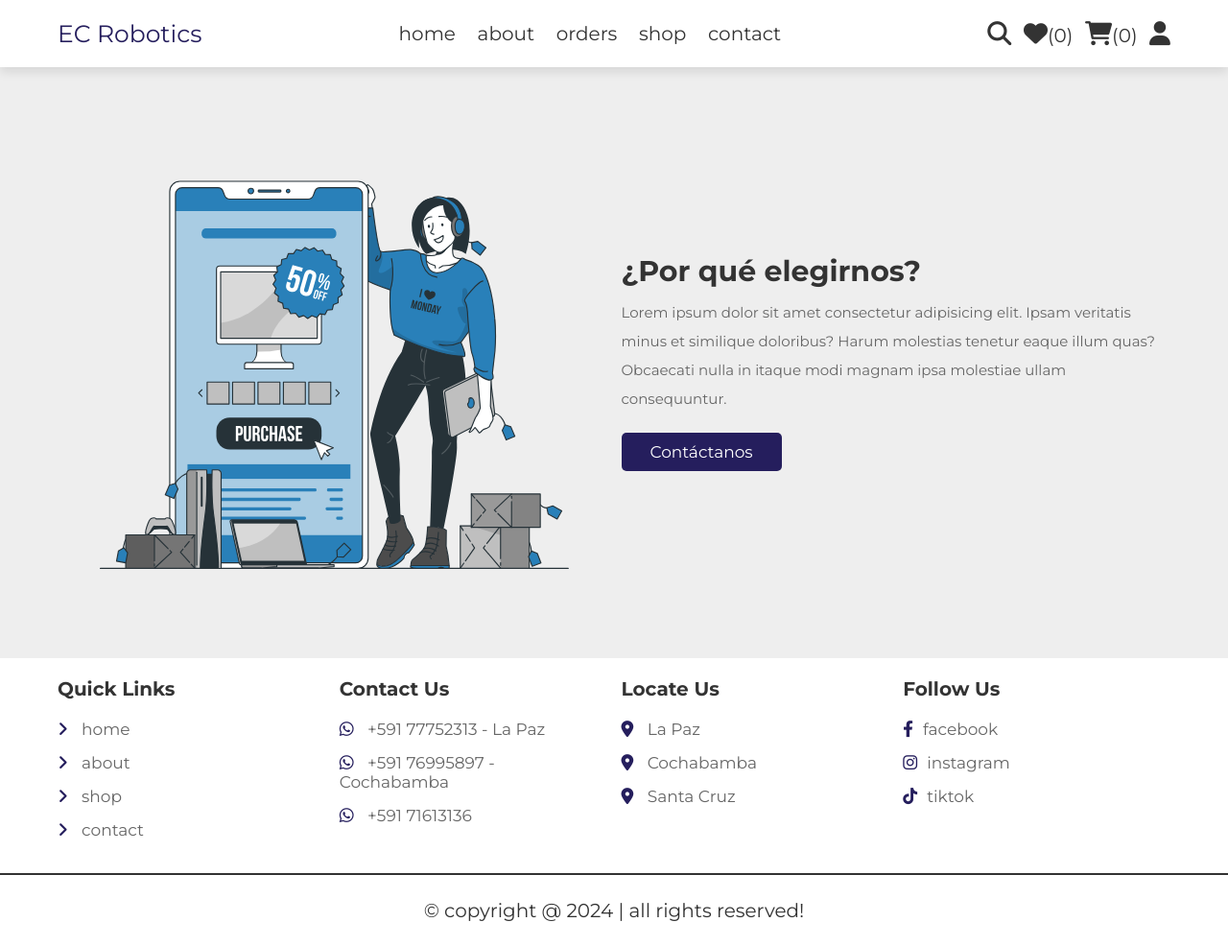
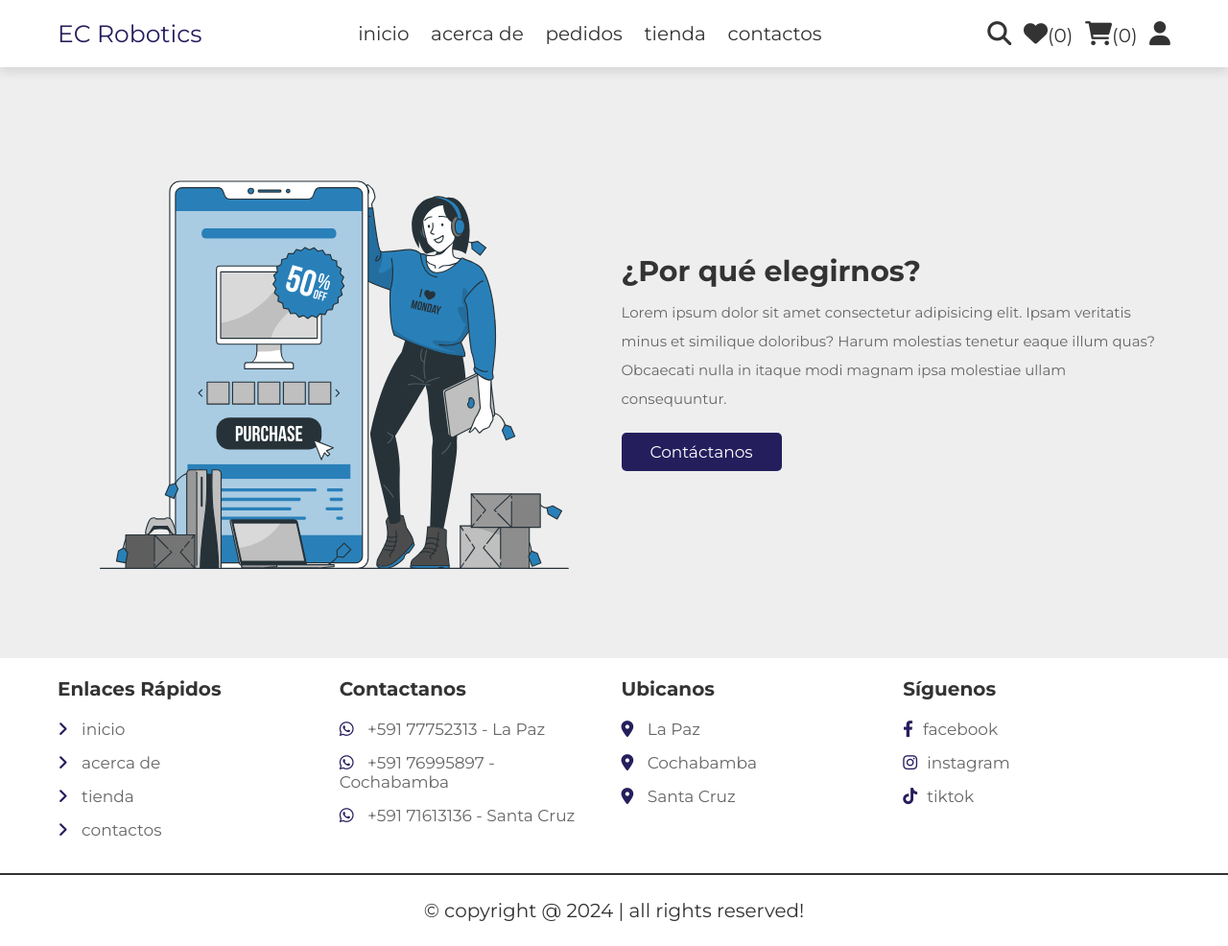
Before and after one commit to Jose-Antonio-0616/EC_Robotics_Web, a PHP site: page /about.php in a window 1280 px wide. Shown: the whole page at 96% size. Run offline with PHP 8.4, Linux system fonts and the light colour scheme; data that the repository does not hold is empty; some libraries are stand-ins or nearby versions; some web fonts are replaced.

Commit message:
Add files via upload

```diff
--- a/components/connect.php
+++ b/components/connect.php
@@ -3,7 +3,7 @@
 $servername = 'localhost';
 $username = 'root';
 $password = '';
-$database = 'tienda_db';
+$database = 'shop_db';
 
 $conn = new PDO("mysql: host=$servername;dbname=$database", $username, $password);
 
--- a/components/footer.php
+++ b/components/footer.php
@@ -3,28 +3,25 @@
     <section class="grid">
 
         <div class="box">
-            <h3>quick links</h3>
-            <a href="home.php"> <i class="fas fa-angle-right"></i> home</a>
-            <a href="about.php"> <i class="fas fa-angle-right"></i> about</a>
-            <a href="shop.php"> <i class="fas fa-angle-right"></i> shop</a>
-            <a href="contact.php"> <i class="fas fa-angle-right"></i> contact</a>
+            <h3>enlaces rápidos</h3>
+            <a href="home.php"> <i class="fas fa-angle-right"></i> inicio</a>
+            <a href="about.php"> <i class="fas fa-angle-right"></i> acerca de</a>
+            <a href="shop.php"> <i class="fas fa-angle-right"></i> tienda</a>
+            <a href="contact.php"> <i class="fas fa-angle-right"></i> contactos</a>
         </div>
 
         <div class="box">
-            <h3>contact us</h3>
-            <a target="_blank" href="https://api.whatsapp.com/send?phone=59177752313"><i
-                    class="fa-brands fa-whatsapp"></i> +591
+            <h3>contactanos</h3>
+            <a target="_blank" href="https://api.whatsapp.com/send?phone=59177752313"><i class="fa-brands fa-whatsapp"></i> +591
                 77752313 - La Paz</a>
-            <a target="_blank" href="https://api.whatsapp.com/send?phone=59176995897"><i
-                    class="fa-brands fa-whatsapp"></i> +591
+            <a target="_blank" href="https://api.whatsapp.com/send?phone=59176995897"><i class="fa-brands fa-whatsapp"></i> +591
                 76995897 - Cochabamba</a>
-            <a target="_blank" href="https://api.whatsapp.com/send?phone=59171613136"><i
-                    class="fa-brands fa-whatsapp"></i> +591
-                71613136</a>
+            <a target="_blank" href="https://api.whatsapp.com/send?phone=59171613136"><i class="fa-brands fa-whatsapp"></i> +591
+                71613136 - Santa Cruz</a>
         </div>
 
         <div class="box">
-            <h3>locate us</h3>
+            <h3>ubicanos</h3>
             <a target="_blank" href="https://maps.app.goo.gl/zeVpYJFG3SZtfBHq7"><i class="fas fa-map-marker-alt"></i> La
                 Paz </a>
             <a target="_blank" href="https://maps.app.goo.gl/WEQ7z8jHJz4beasY6"><i class="fas fa-map-marker-alt"></i>
@@ -34,11 +31,9 @@
         </div>
 
         <div class="box">
-            <h3>follow us</h3>
-            <a target="_blank" href="https://www.facebook.com/ec.robotics.bolivia"><i
-                    class="fab fa-facebook-f"></i>facebook</a>
-            <a target="_blank" href="https://www.instagram.com/ecroboticsbo/"><i
-                    class="fab fa-instagram"></i>instagram</a>
+            <h3>síguenos</h3>
+            <a target="_blank" href="https://www.facebook.com/ec.robotics.bolivia"><i class="fab fa-facebook-f"></i>facebook</a>
+            <a target="_blank" href="https://www.instagram.com/ecroboticsbo/"><i class="fab fa-instagram"></i>instagram</a>
             <a target="_blank" href="https://www.tiktok.com/@ec.robotics"><i class="fa-brands fa-tiktok"></i>tiktok</a>
         </div>
 
--- a/components/user_header.php
+++ b/components/user_header.php
@@ -18,11 +18,11 @@ if (isset($message)) {
         <a href="home.php" class="logo"><span>EC Robotics</span></a>
 
         <nav class="navbar">
-            <a href="home.php">home</a>
-            <a href="about.php">about</a>
-            <a href="orders.php">orders</a>
-            <a href="shop.php">shop</a>
-            <a href="contact.php">contact</a>
+            <a href="home.php">inicio</a>
+            <a href="about.php">acerca de</a>
+            <a href="orders.php">pedidos</a>
+            <a href="shop.php">tienda</a>
+            <a href="contact.php">contactos</a>
         </nav>
 
         <div class="icons">
```
Also changed, not shown: other parts of components/user_header.php (+13 -12 lines), components/admin_header.php (+5 -4 lines), components/wishlist_cart.php (+19 -22 lines).
